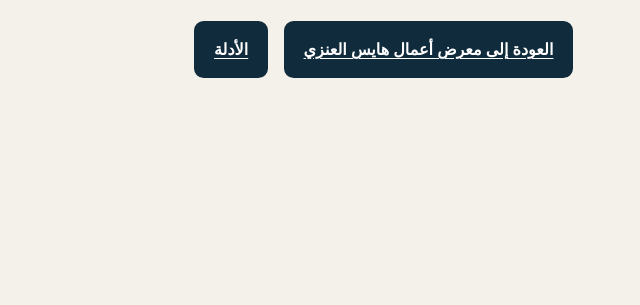
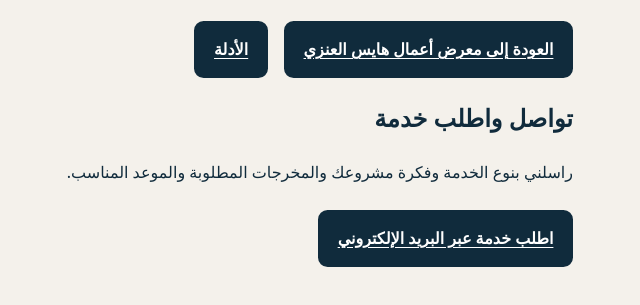
Before and after one commit to hayismohammed/hayismohammed.github.io, a plain HTML site: page 404.html in a window 1280 px wide. Shown: the part 159-464 px from the top of the page, without its empty margins (387-1027 px from the left). Drawn offline with Linux system fonts and the light colour scheme.

Commit message:
Prepare matching root error contact and favicon assets

```diff
--- a/404.html
+++ b/404.html
@@ -28,8 +28,10 @@
       text-underline-offset: .2em;
     }
     a + a { margin-inline-start: .75rem; }
+    a { min-height: 44px; min-width: 44px; box-sizing: border-box; overflow-wrap: anywhere; }
     a:focus-visible { outline: 3px solid #102b3c; outline-offset: 4px; }
   </style>
+<link rel="icon" href="/favicon.ico" sizes="16x16 32x32 48x48"><link rel="apple-touch-icon" href="/assets/icons/apple-touch-icon.png" sizes="180x180">
 </head>
 <body>
   <main>
@@ -39,6 +41,7 @@
       <a href="https://hayismohammed.github.io/portfolio/">العودة إلى معرض أعمال هايس العنزي</a>
       <a href="https://hayismohammed.github.io/portfolio/guides/">الأدلة</a>
     </p>
+  <section aria-labelledby="error-contact"><h2 id="error-contact">تواصل واطلب خدمة</h2><p>راسلني بنوع الخدمة وفكرة مشروعك والمخرجات المطلوبة والموعد المناسب.</p><a href="mailto:hayis.mohammed@gmail.com">اطلب خدمة عبر البريد الإلكتروني</a></section>
   </main>
 </body>
 </html>
```
Also changed, not shown: index.html (+1 -0 lines), assets/icons/apple-touch-icon.png (added), assets/icons/favicon-16.png (added), assets/icons/favicon-32.png (added), assets/icons/favicon-48.png (added), assets/icons/icon-192.png (added), assets/icons/icon-512.png (added), favicon.ico (added), site.webmanifest (added).
